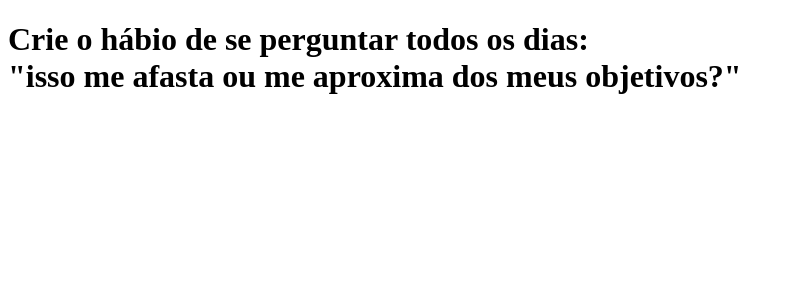
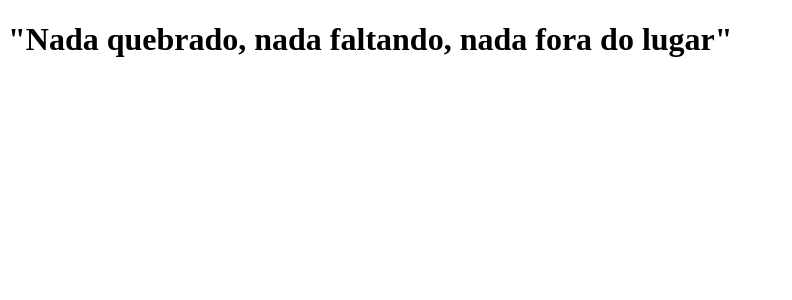
Before and after one commit to samuelfferreira/clone-tabnews, a Next.js app: page / in a window 1280 px wide. Shown: the top 300 px of the page, without its empty margins (0-792 px from the left). Built offline with nearby package versions, Linux system fonts and the light colour scheme.

Commit message:
chore: muda o titulo inicial

```diff
--- a/pages/index.js
+++ b/pages/index.js
@@ -1,10 +1,5 @@
 function Home() {
-  return (
-    <h1>
-      Crie o hábio de se perguntar todos os dias:<br></br> &quot;isso me afasta
-      ou me aproxima dos meus objetivos?&quot;
-    </h1>
-  );
+  return <h1>&quot;Nada quebrado, nada faltando, nada fora do lugar&quot;</h1>;
 }
 
 export default Home;
```
